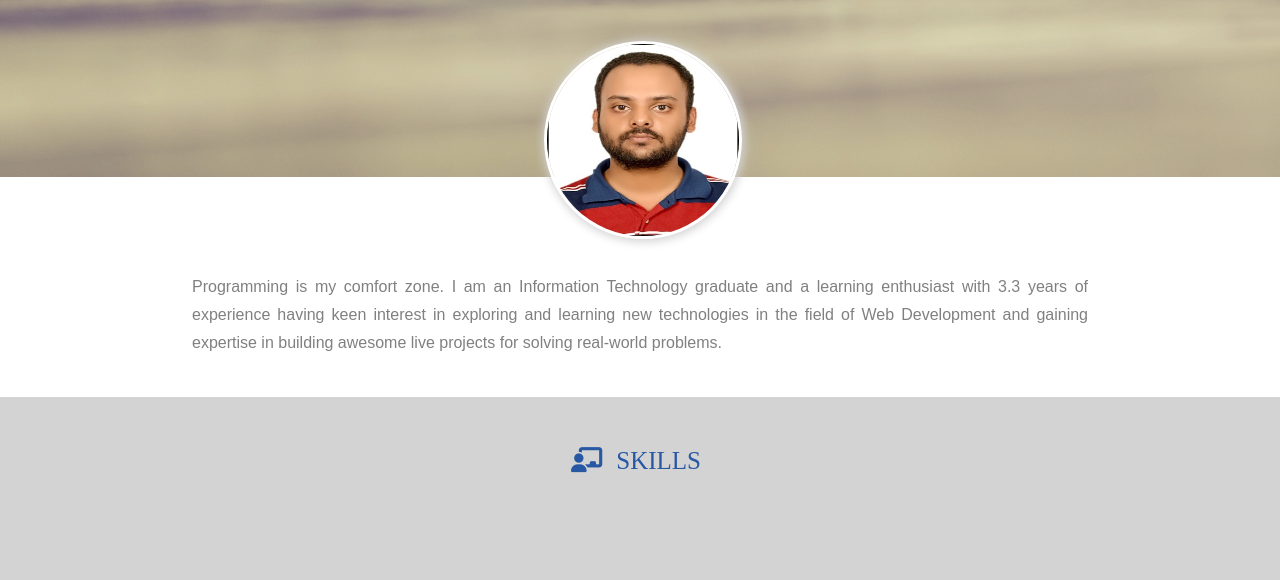
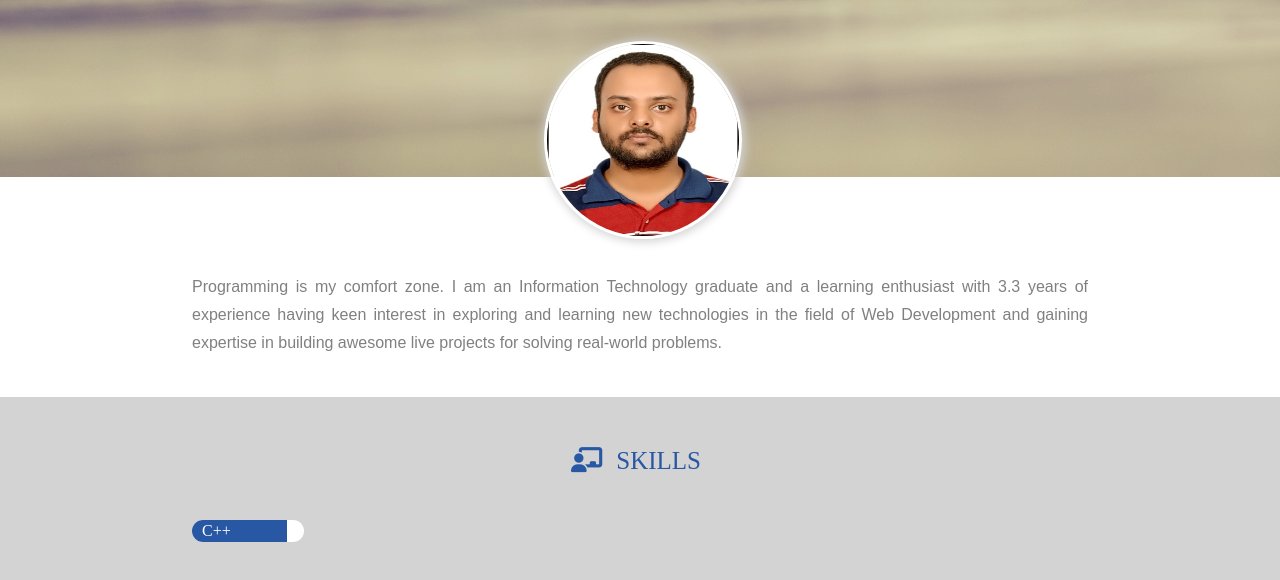
Before and after one commit to TERMINATOR-96/building-my-resume, a plain HTML site: page index.html in a window 1280 px wide. Shown: the part 290-870 px from the top of the page. Drawn offline with Linux system fonts and the light colour scheme.

Commit message:
Creating skill indicators

```diff
--- a/index.html
+++ b/index.html
@@ -91,7 +91,11 @@
             </h1>
             <div class="skills-display">
                 <div class="skill-progress">
-
+                    <div class="eighty-five-percent mb-blue">
+                        <div class="skill-name">
+                            <span>C++</span>
+                        </div>
+                    </div>
                 </div>
             </div>
         </section>
--- a/style.css
+++ b/style.css
@@ -145,4 +145,46 @@ section:nth-child(2n) {
     display: flex;
     flex-wrap: wrap;
     justify-content: space-between;
+    margin-top: -5vh;
 }
+
+.skill-progress {
+    width: 7rem;
+    height: 1.4rem;
+    background-color: white;
+    border-radius: 0.8rem;
+    /* border: 2px solid black; */
+}
+
+.skill-progress>div {
+    border-radius: 20px 0px 0px 20px;
+}
+
+.skill-name {
+    padding-top: 1.8px;
+}
+
+.skill-name span {
+    color: white;
+    font-size: 1rem;
+    margin-left: 10px;
+    align-items: center;
+}
+
+.text-highlight {
+    color: #2857a4;
+    font-weight: 600;
+}
+
+.mb75px {
+    margin-bottom: 75px;
+}
+
+.mb-blue {
+    background-color: #2857a4;
+}
+
+.eighty-five-percent {
+    width: 85%;
+    height: inherit;
+}
```
